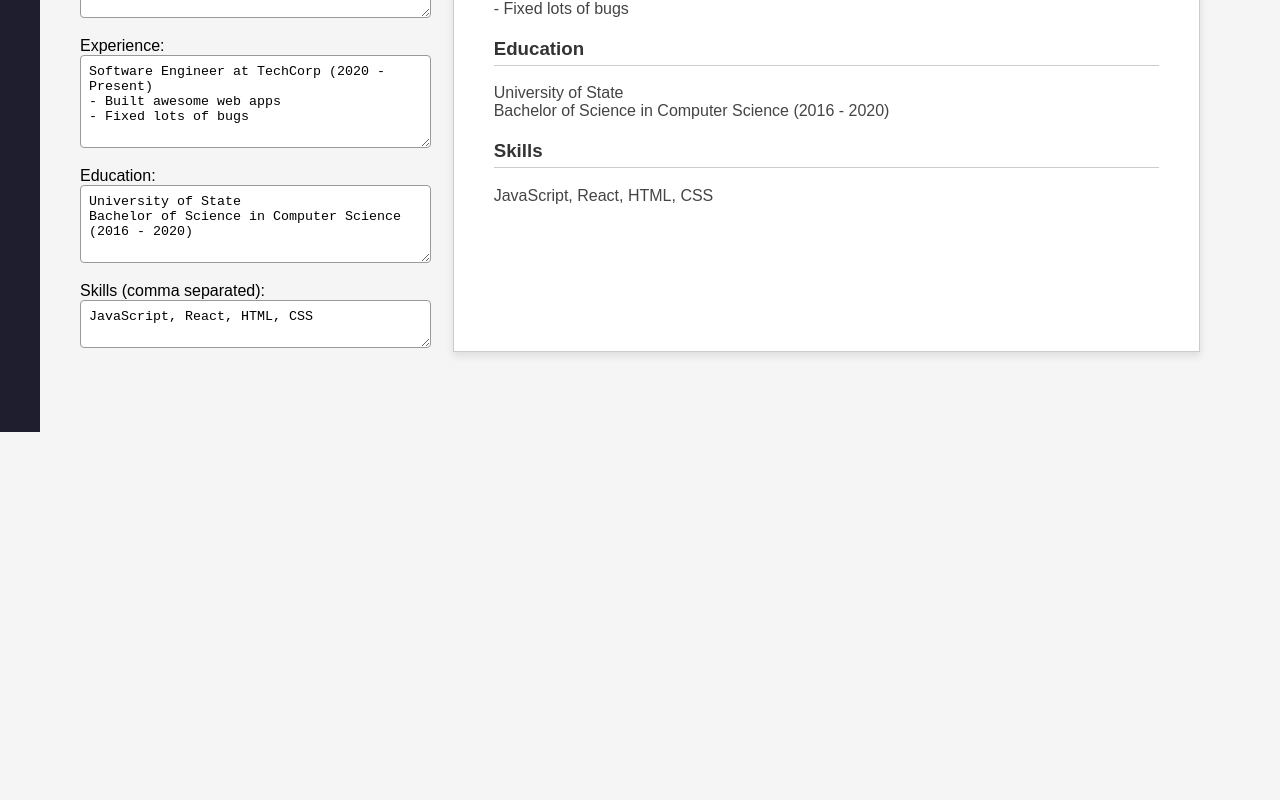
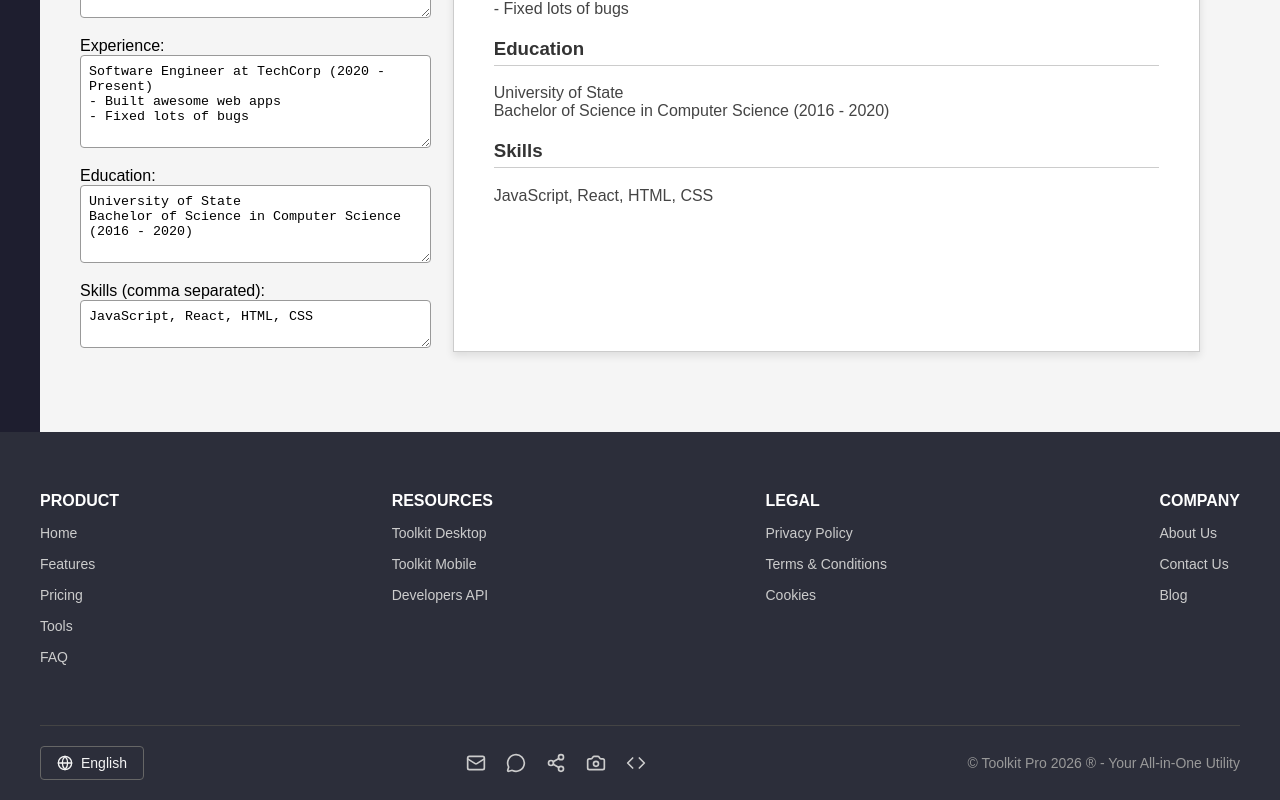
Before and after one commit to AjimTamboli-Web/all-in-one-toolkit, a React (Vite) app: page /resume-builder in a window 1280 px wide. Shown: the part 497-1297 px from the top of the page. Before the commit the page ends 929 px from the top, so only its background shows below. Built offline with nearby package versions, Linux system fonts and the light colour scheme.

Commit message:
Footer added

```diff
--- a/src/App.jsx
+++ b/src/App.jsx
@@ -20,6 +20,7 @@ import InvoiceGST from './components/InvoiceGST'
 import ImageCompressor from './components/ImageCompressor'
 import PDFMerger from './components/PDFMerger'
 import ResumeBuilder from './components/ResumeBuilder'
+import Footer from './components/Footer'
 
 export default function App() {
   // STATE: Is the sidebar open or closed? (Starts closed)
@@ -132,6 +133,10 @@ export default function App() {
         </main>
 
       </div>
+
+      {/* --- FOOTER --- */}
+      <Footer />
+
     </div>
   )
 }
--- /dev/null
+++ b/src/components/Footer.jsx
@@ -0,0 +1,94 @@
+import { Link } from 'react-router-dom'
+// We grab some social media and language icons from lucide-react!
+import { Mail, MessageCircle, Share2, Camera, Code, Globe } from 'lucide-react'
+
+
+export default function Footer() {
+    return (
+        // The main footer wrapper with that nice dark grey background
+        <footer style={{ background: '#2c2e3a', color: '#f5f5f5', padding: '60px 40px 20px 40px', fontSize: '14px', marginTop: 'auto' }}>
+
+            {/* 1. TOP SECTION: Columns of Links */}
+            <div style={{
+                display: 'flex',
+                flexWrap: 'wrap',
+                justifyContent: 'space-between',
+                gap: '40px',
+                maxWidth: '1200px',
+                margin: '0 auto',
+                marginBottom: '60px'
+            }}>
+
+                {/* COLUMN 1: PRODUCT */}
+                <div style={{ display: 'flex', flexDirection: 'column', gap: '15px' }}>
+                    <h4 style={{ margin: 0, color: 'white', fontWeight: 'bold', fontSize: '16px' }}>PRODUCT</h4>
+                    <Link to="/" style={{ color: '#ccc', textDecoration: 'none' }}>Home</Link>
+                    <span style={{ color: '#ccc', cursor: 'pointer' }}>Features</span>
+                    <span style={{ color: '#ccc', cursor: 'pointer' }}>Pricing</span>
+                    <Link to="/" style={{ color: '#ccc', textDecoration: 'none' }}>Tools</Link>
+                    <span style={{ color: '#ccc', cursor: 'pointer' }}>FAQ</span>
+                </div>
+
+                {/* COLUMN 2: RESOURCES */}
+                <div style={{ display: 'flex', flexDirection: 'column', gap: '15px' }}>
+                    <h4 style={{ margin: 0, color: 'white', fontWeight: 'bold', fontSize: '16px' }}>RESOURCES</h4>
+                    <span style={{ color: '#ccc', cursor: 'pointer' }}>Toolkit Desktop</span>
+                    <span style={{ color: '#ccc', cursor: 'pointer' }}>Toolkit Mobile</span>
+                    <span style={{ color: '#ccc', cursor: 'pointer' }}>Developers API</span>
+                </div>
+
+                {/* COLUMN 3: LEGAL */}
+                <div style={{ display: 'flex', flexDirection: 'column', gap: '15px' }}>
+                    <h4 style={{ margin: 0, color: 'white', fontWeight: 'bold', fontSize: '16px' }}>LEGAL</h4>
+                    <span style={{ color: '#ccc', cursor: 'pointer' }}>Privacy Policy</span>
+                    <span style={{ color: '#ccc', cursor: 'pointer' }}>Terms & Conditions</span>
+                    <span style={{ color: '#ccc', cursor: 'pointer' }}>Cookies</span>
+                </div>
+
+                {/* COLUMN 4: COMPANY */}
+                <div style={{ display: 'flex', flexDirection: 'column', gap: '15px' }}>
+                    <h4 style={{ margin: 0, color: 'white', fontWeight: 'bold', fontSize: '16px' }}>COMPANY</h4>
+                    <span style={{ color: '#ccc', cursor: 'pointer' }}>About Us</span>
+                    <span style={{ color: '#ccc', cursor: 'pointer' }}>Contact Us</span>
+                    <span style={{ color: '#ccc', cursor: 'pointer' }}>Blog</span>
+                </div>
+
+            </div>
+
+            {/* 2. BOTTOM SECTION: Language, Socials, Copyright */}
+            <div style={{
+                maxWidth: '1200px',
+                margin: '0 auto',
+                borderTop: '1px solid #444', // That thin grey line separator
+                paddingTop: '20px',
+                display: 'flex',
+                flexWrap: 'wrap',
+                justifyContent: 'space-between',
+                alignItems: 'center',
+                gap: '20px'
+            }}>
+
+                {/* Language Selector Fake Button */}
+                <div style={{ display: 'flex', alignItems: 'center', gap: '8px', border: '1px solid #666', padding: '8px 16px', borderRadius: '4px', cursor: 'pointer' }}>
+                    <Globe size={16} />
+                    <span>English</span>
+                </div>
+
+                {/* Social Icons (Using generic icons since brands were removed) */}
+                <div style={{ display: 'flex', gap: '20px', color: '#ccc' }}>
+                    <Mail size={20} style={{ cursor: 'pointer' }} />
+                    <MessageCircle size={20} style={{ cursor: 'pointer' }} />
+                    <Share2 size={20} style={{ cursor: 'pointer' }} />
+                    <Camera size={20} style={{ cursor: 'pointer' }} />
+                    <Code size={20} style={{ cursor: 'pointer' }} />
+                </div>
+
+                {/* Copyright */}
+                <div style={{ color: '#999' }}>
+                    © Toolkit Pro 2026 ® - Your All-in-One Utility
+                </div>
+
+            </div>
+        </footer>
+    )
+}
```
